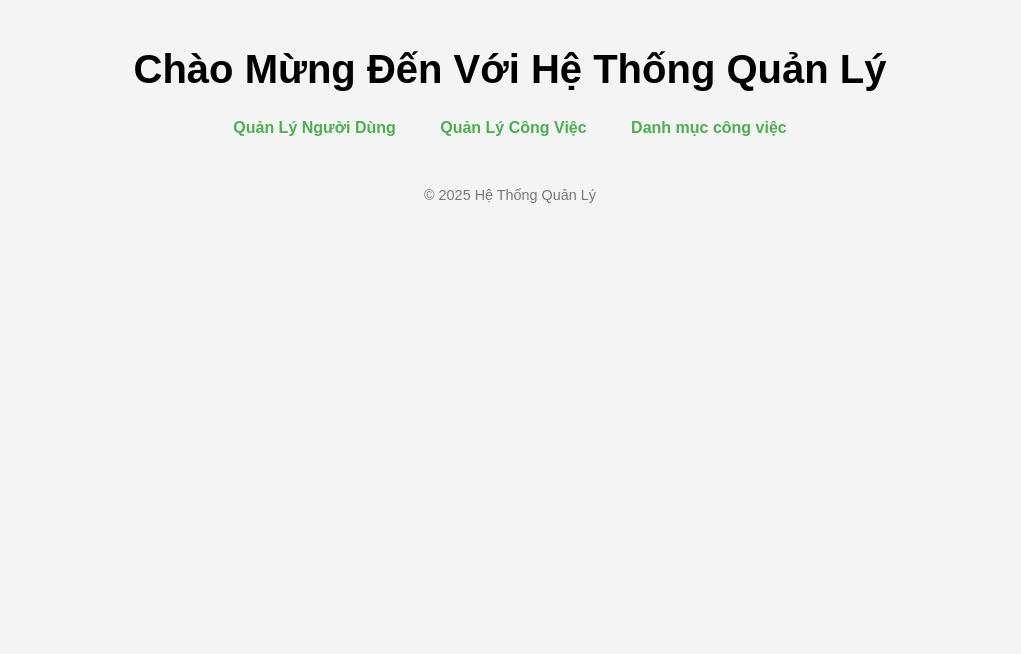
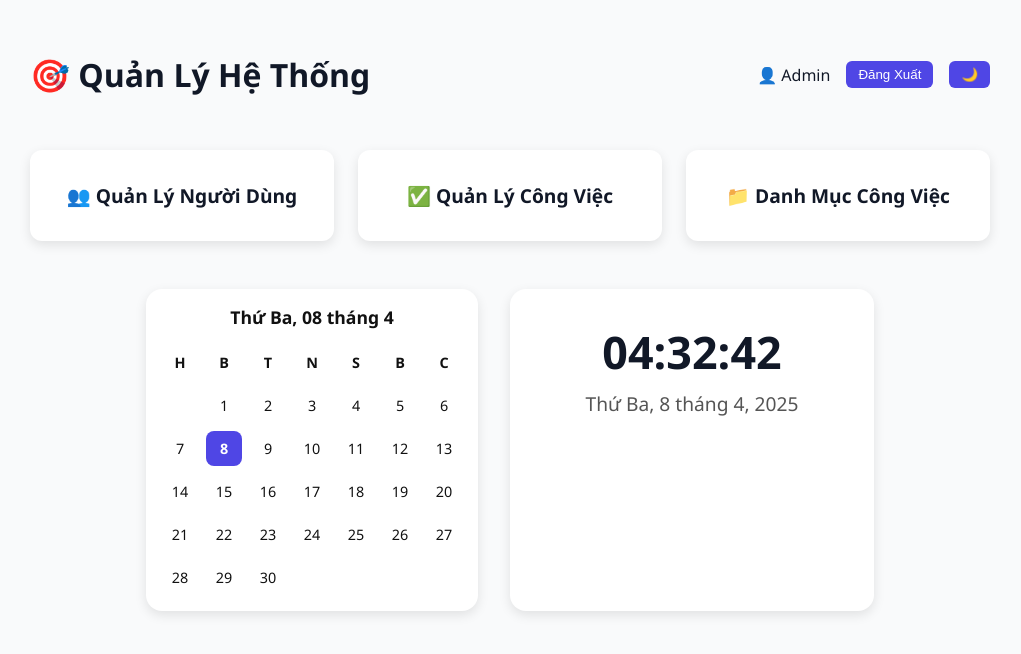
Before and after one commit to 5350-kietnguyen/Project_NNPTUDM, a website: page public/home.html in a window 1280 px wide. Shown: the whole page, without its empty margins (130-1151 px from the left). Drawn offline with Linux system fonts and the light colour scheme.

Commit message:
giao dien

```diff
--- a/public/css/home.css
+++ b/public/css/home.css
@@ -1,79 +1,159 @@
-/* home.css */
+:root {
+    --primary: #4f46e5;
+    --bg-light: #f9fafb;
+    --bg-dark: #1f2937;
+    --text-light: #111827;
+    --text-dark: #f3f4f6;
+    --card-bg: #ffffff;
+    --card-hover: #e0e7ff;
+    --transition: 0.3s ease;
+  }
+
   body {
-    font-family: Arial, sans-serif;
     margin: 0;
-    padding: 0;
-    background-color: #f4f4f4;
+    font-family: 'Segoe UI', sans-serif;
+    background-color: var(--bg-light);
+    color: var(--text-light);
+    transition: var(--transition);
+  }
+
+  body.dark {
+    background-color: var(--bg-dark);
+    color: var(--text-dark);
   }
 
   .container {
-    width: 80%;
+    max-width: 960px;
     margin: 0 auto;
-    padding: 20px;
+    padding: 2rem;
   }
 
-header {
-    text-align: center;
-    margin-bottom: 40px;
+  .header {
+    display: flex;
+    justify-content: space-between;
+    align-items: center;
+    margin-bottom: 2rem;
   }
 
-header h1 {
-    font-size: 2.5em;
+  .user-info {
+    display: flex;
+    gap: 1rem;
+    align-items: center;
   }
 
-nav ul {
-    list-style: none;
-    padding: 0;
+  #logoutBtn,
+  #themeToggle {
+    padding: 6px 12px;
+    border: none;
+    border-radius: 6px;
+    background-color: var(--primary);
+    color: #fff;
+    cursor: pointer;
+    transition: var(--transition);
+  }
+
+  #logoutBtn:hover,
+  #themeToggle:hover {
+    opacity: 0.9;
+  }
+
+  .main-nav {
+    display: grid;
+    grid-template-columns: repeat(auto-fit, minmax(240px, 1fr));
+    gap: 1.5rem;
+    margin-bottom: 3rem;
+  }
+
+  .card {
+    display: flex;
+    align-items: center;
+    justify-content: center;
+    padding: 2rem;
+    background-color: var(--card-bg);
+    border-radius: 12px;
+    text-decoration: none;
+    color: var(--text-light);
+    font-size: 1.2rem;
+    font-weight: bold;
+    box-shadow: 0 4px 12px rgba(0,0,0,0.1);
+    transition: background-color var(--transition), transform var(--transition);
+  }
+
+  .card:hover {
+    background-color: var(--card-hover);
+    transform: translateY(-5px);
+  }
+
+  body.dark .card {
+    background-color: #374151;
+    color: var(--text-dark);
+  }
+
+  .calendar-clock {
+    display: flex;
+    flex-wrap: wrap;
+    gap: 2rem;
+    justify-content: center;
+    margin-bottom: 2rem;
+  }
+
+  .calendar-box {
+    background: #fff;
+    border-radius: 16px;
+    box-shadow: 0 4px 12px rgba(0,0,0,0.1);
+    padding: 1rem;
+    width: 300px;
+    color: #111;
+  }
+
+  .calendar-header {
+    font-size: 1.1rem;
+    font-weight: bold;
+    margin-bottom: 1rem;
     text-align: center;
   }
 
-nav ul li {
-    display: inline;
-    margin: 0 20px;
+  .calendar-body {
+    display: grid;
+    grid-template-columns: repeat(7, 1fr);
+    gap: 8px;
+    font-size: 0.9rem;
+    text-align: center;
   }
 
-nav ul li a {
-    text-decoration: none;
-    color: #4CAF50;
+  .calendar-body div {
+    padding: 8px 0;
+    border-radius: 8px;
+  }
+
+  .calendar-body .today {
+    background-color: #4f46e5;
+    color: #fff;
     font-weight: bold;
   }
 
-nav ul li a:hover {
-    text-decoration: underline;
+  .clock-box {
+    background: #fff;
+    border-radius: 16px;
+    padding: 2rem;
+    width: 300px;
+    text-align: center;
+    box-shadow: 0 4px 12px rgba(0,0,0,0.1);
   }
 
-main section {
-    margin-bottom: 30px;
-    text-align: center;
+  #big-clock {
+    font-size: 2.8rem;
+    font-weight: bold;
+    margin-bottom: 0.5rem;
   }
 
-main section h2 {
-    font-size: 2em;
-    color: #333;
+  #big-date {
+    font-size: 1.2rem;
+    color: #555;
   }
 
-main section p {
-    font-size: 1.2em;
-    margin: 10px 0;
+  body.dark .calendar-box,
+  body.dark .clock-box {
+    background-color: #374151;
+    color: #f3f4f6;
   }
-
-.btn {
-    display: inline-block;
-    padding: 10px 20px;
-    background-color: #4CAF50;
-    color: white;
-    text-decoration: none;
-    font-weight: bold;
-    border-radius: 5px;
-}
-
-.btn:hover {
-    background-color: #45a049;
-}
-
-footer {
-    text-align: center;
-    margin-top: 50px;
-    font-size: 0.9em;
-    color: #777;
-}
--- a/public/home.html
+++ b/public/home.html
@@ -1,26 +1,42 @@
 <!DOCTYPE html>
 <html lang="vi">
 <head>
-    <meta charset="UTF-8">
-    <meta name="viewport" content="width=device-width, initial-scale=1.0">
-    <title>Trang Chủ - Quản Lý Người Dùng và Công Việc</title>
-    <link rel="stylesheet" href="./css/home.css"> <!-- Liên kết với file CSS -->
+  <meta charset="UTF-8" />
+  <meta name="viewport" content="width=device-width, initial-scale=1.0"/>
+  <title>Trang Chủ - Quản Lý Hệ Thống</title>
+  <link rel="stylesheet" href="./css/home.css"/>
+  <script defer src="./js/home.js"></script>
 </head>
 <body>
-    <div class="container">
-        <header>
-            <h1>Chào Mừng Đến Với Hệ Thống Quản Lý</h1>
-            <nav>
-                <ul>
-                    <li><a href="user.html">Quản Lý Người Dùng</a></li>
-                    <li><a href="task.html">Quản Lý Công Việc</a></li>
-                    <li><a href="category.html">Danh mục công việc</a></li>
-                </ul>
-            </nav>
-        </header>
-        <footer>
-            <p>&copy; 2025 Hệ Thống Quản Lý</p>
-        </footer>
-    </div>
+  <div class="container">
+    <header class="header">
+      <h1>🎯 Quản Lý Hệ Thống</h1>
+      <div class="user-info">
+        <span id="username">👤 Admin</span>
+        <button id="logoutBtn">Đăng Xuất</button>
+        <button id="themeToggle" title="Chuyển giao diện">🌙</button>
+      </div>
+    </header>
+
+    <nav class="main-nav">
+      <a href="user.html" class="card">👥 Quản Lý Người Dùng</a>
+      <a href="task.html" class="card">✅ Quản Lý Công Việc</a>
+      <a href="category.html" class="card">📁 Danh Mục Công Việc</a>
+    </nav>
+
+    <section class="calendar-clock">
+        <div class="calendar-box">
+          <div class="calendar-header" id="calendar-date">Thứ ...</div>
+          <div class="calendar-body" id="calendar-grid">
+            <!-- Ngày sẽ render ở đây -->
+          </div>
+        </div>
+        <div class="clock-box">
+          <div id="big-clock">--:--:--</div>
+          <div id="big-date">--/--/----</div>
+        </div>
+      </section>
+
+  </div>
 </body>
 </html>
--- /dev/null
+++ b/public/js/home.js
@@ -0,0 +1,70 @@
+// Chuyển dark/light mode
+const toggleBtn = document.getElementById('themeToggle');
+toggleBtn.addEventListener('click', () => {
+  document.body.classList.toggle('dark');
+  toggleBtn.textContent = document.body.classList.contains('dark') ? '🌞' : '🌙';
+});
+
+const logoutBtn = document.getElementById('logoutBtn');
+
+logoutBtn.addEventListener('click', () => {
+  // Xóa thông tin phiên làm việc nếu cần
+  // localStorage.removeItem('token'); // nếu bạn dùng token
+
+  // Chuyển hướng về trang login
+  window.location.href = 'login.html';
+});
+
+function updateBigClock() {
+    const now = new Date();
+    document.getElementById("big-clock").textContent = now.toLocaleTimeString("vi-VN");
+    document.getElementById("big-date").textContent = now.toLocaleDateString("vi-VN", {
+      weekday: 'long', year: 'numeric', month: 'long', day: 'numeric'
+    });
+  }
+  setInterval(updateBigClock, 1000);
+  updateBigClock();
+
+  function renderCalendar() {
+    const now = new Date();
+    const today = now.getDate();
+    const year = now.getFullYear();
+    const month = now.getMonth();
+
+    const firstDay = new Date(year, month, 1).getDay();
+    const lastDate = new Date(year, month + 1, 0).getDate();
+
+    const calendarGrid = document.getElementById("calendar-grid");
+    const calendarDate = document.getElementById("calendar-date");
+
+    const weekdays = ['H', 'B', 'T', 'N', 'S', 'B', 'C']; // HN: Thứ 2 -> Chủ nhật
+
+    calendarGrid.innerHTML = "";
+    calendarDate.textContent = now.toLocaleDateString("vi-VN", {
+      weekday: 'long', day: '2-digit', month: 'long'
+    });
+
+    // Thêm tiêu đề ngày trong tuần
+    weekdays.forEach(day => {
+      const div = document.createElement('div');
+      div.style.fontWeight = "bold";
+      div.textContent = day;
+      calendarGrid.appendChild(div);
+    });
+
+    // Thêm ô trống trước ngày đầu tiên
+    const startDay = (firstDay === 0) ? 6 : firstDay - 1; // điều chỉnh CN = 6
+    for (let i = 0; i < startDay; i++) {
+      const div = document.createElement('div');
+      div.innerHTML = "&nbsp;";
+      calendarGrid.appendChild(div);
+    }
+
+    for (let d = 1; d <= lastDate; d++) {
+      const div = document.createElement('div');
+      div.textContent = d;
+      if (d === today) div.classList.add("today");
+      calendarGrid.appendChild(div);
+    }
+  }
+  renderCalendar();
```
Lines whose indentation alone changed are shown as unchanged.
